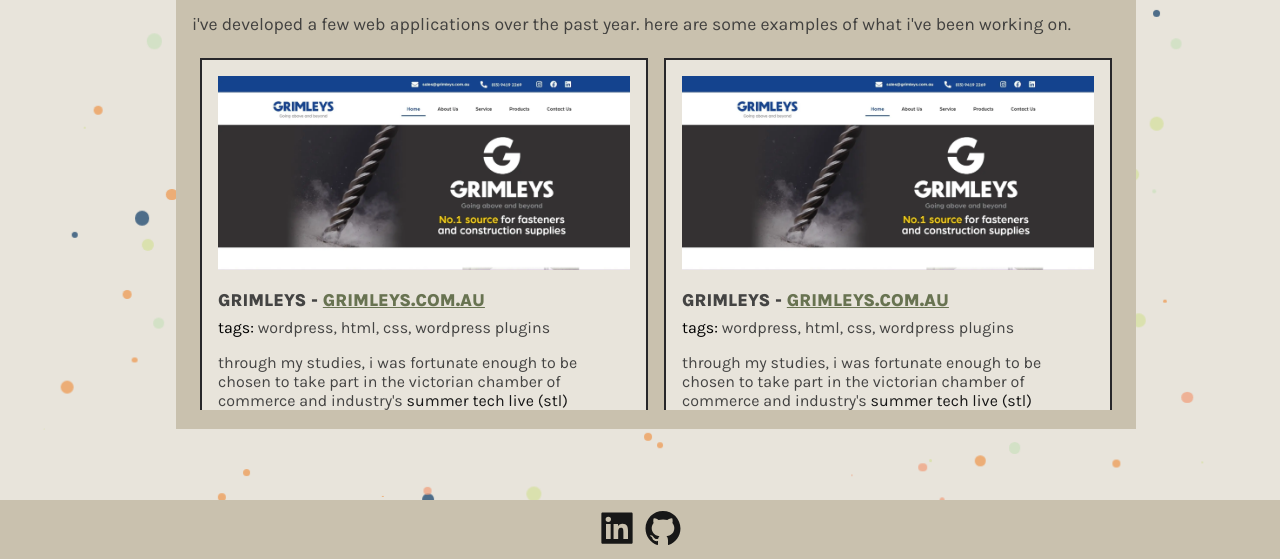
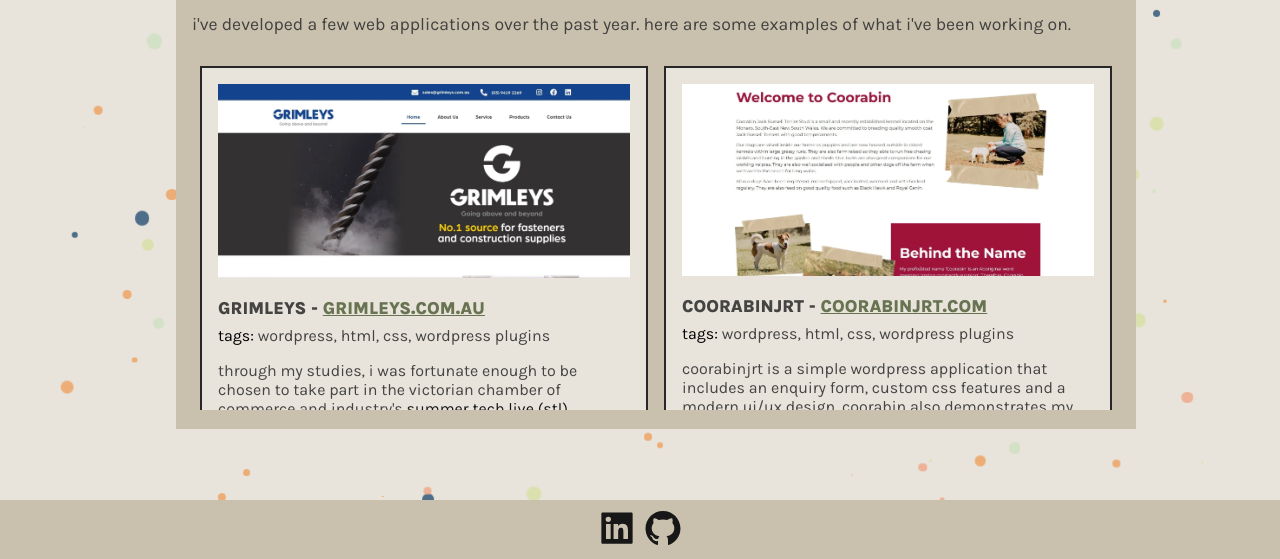
Before and after one commit to Thatskat/Katrinas-Official-Portfolio, a React (Vite) app in the folder portfolio-app/: page /projects in a window 1280 px wide. Shown: the part 219-778 px from the top of the page. Built offline with nearby package versions, Linux system fonts and the light colour scheme.

Commit message:
project changes

```diff
--- /dev/null
+++ b/portfolio-app/src/components/Card.jsx
@@ -0,0 +1,33 @@
+const Card = ({
+  image,
+  alt,
+  title,
+  link,
+  tagOne,
+  tagTwo,
+  tagThree,
+  tagFour,
+  description,
+}) => {
+  return (
+    <div className="projectCard">
+      <img src={image} alt={alt} />
+      <p className="cardTitle">
+        {title} -{" "}
+        <a href={link} target="_blank" rel="noreferrer">
+          {alt}
+        </a>
+      </p>
+      <span>
+        Tags:{" "}
+        <p>
+          <span>{tagOne}</span>, <span>{tagTwo}</span>, <span>{tagThree}</span>,{" "}
+          <span>{tagFour}</span>
+        </p>
+      </span>
+      <p className="cardDescription">{description}</p>
+    </div>
+  );
+};
+
+export default Card;
--- a/portfolio-app/src/index.css
+++ b/portfolio-app/src/index.css
@@ -85,6 +85,12 @@
 nav .navLinks {
   margin-right: 3rem;
 }
+nav .navLinks button{
+  transition: all 0.2s ease-in-out;
+}
+nav .navLinks button:hover {
+  transform: scale(1.01);
+}
 nav button {
   padding:  0.3rem 1rem 0rem  2rem;
   font-weight: 800;
@@ -127,6 +133,14 @@
 footer .inline a {
   font-size: 2.5rem;
   padding: 0.2rem;
+}
+
+footer .inline a svg {
+  transition: all 0.2s ease-in-out;
+}
+
+footer .inline a svg:hover {
+  transform: scale(1.01);
 }
 
 #light footer .inline a {
@@ -172,8 +186,8 @@
 }
 
 /* CARD TABLE CSS */
-.card table  {
-  row-gap: 3rem;
+.card table tr td {
+  padding: 0.3rem 1.3rem !important;
 }
 .card table tr td:hover {
   text-decoration: underline;
@@ -207,6 +221,7 @@
   display: flex;
   justify-content: start;
   gap: 1rem;
+  margin-top: 0.5rem;
 }
 .projectSection .projectCard {
   width: 50%;
@@ -253,26 +268,11 @@
 #dark .projectSection .projectCard .cardDescription a {
   color: var(--primary);
 }
-.projectSection .projectCard .cardDescription button {
-  background: #ffffff00;
-  border: none;
-  font-family: var(--main);
-  font-size: 1.1rem;
-  margin: 0rem 0.5rem;
-  padding-top: 0.1rem;
-  font-weight: 600;
-}
-.projectSection .projectCard .cardDescription button:hover, .projectSection .projectCard .cardDescription a:hover {
+
+ .projectSection .projectCard .cardDescription a:hover {
   text-decoration: underline;
 }
 
-#light .projectSection .projectCard .cardDescription button {
-  color: var(--black);
-}
-
-#dark .projectSection .projectCard .cardDescription button{
-  color: var(--brand);
-}
 /* CUSTOMISED SCROLL BAR */
 ::-webkit-scrollbar {
   width: 8px;
--- a/portfolio-app/src/pages/About.jsx
+++ b/portfolio-app/src/pages/About.jsx
@@ -24,7 +24,7 @@
                 <td>SQL</td>
               </tr>
               <tr>
-                <td>UX/UI Design and Development</td>
+                <td>UX/UI</td>
                 <td>WordPress</td>
                 <td>Adobe Suite</td>
               </tr>
--- a/portfolio-app/src/pages/Projects.jsx
+++ b/portfolio-app/src/pages/Projects.jsx
@@ -1,7 +1,9 @@
-import React, { useState } from 'react';
+// IMPORT PROJECT CARD COMPONENT
+import Card from '../components/Card';
 // IMPORT PROJECT SCREENSHOTS
 import Grimleys from '../assets/Past-Projects-Grimleys.webp';
-
+import Coorabin from '../assets/coorabinjrt.webp';
+import WindowsXP from '../assets/windowsxpportfolio.webp';
 
 const Projects = () => {
 
@@ -12,22 +14,16 @@
         <p className='subHeading'>I&apos;ve developed a few web applications over the past year. Here are some examples of what I&apos;ve been working on.</p>
         <div className='projectSection'>
           <div className='row'>
-             <div className='projectCard'>
-            <img src={Grimleys} alt="Grimleys.com.au" />
-            <p className='cardTitle'>Grimleys - <a href="https://grimleys.com.au/" target='_blank' rel='noreferrer'>grimleys.com.au</a></p>
-            <span>Tags: <p><span>WordPress</span>, <span>HTML</span>, <span>CSS</span>, <span>WordPress Plugins</span></p></span>
-            <p className='cardDescription'>Through my studies, I was fortunate enough to be chosen to take part in the Victorian Chamber of Commerce and Industry&apos;s <a href="https://www.victorianchamber.com.au/services/programs-and-grants/summertech-live" target='_blank' rel='noreferrer'>Summer Tech Live (STL)</a> cadetship. Through this cadetship, myself and another student were paired up with Melbourne-based construction supplies company, Grimleys. <button>Read More</button></p>
+            <Card image={Grimleys} alt="Grimleys.com.au" title="Grimleys" link="https://grimleys.com.au/" tagOne="WordPress" tagTwo="HTML" tagThree="CSS" tagFour="WordPress Plugins" description={<>Through my studies, I was fortunate enough to be chosen to take part in the Victorian Chamber of Commerce and Industry&apos;s <a href="https://www.victorianchamber.com.au/services/programs-and-grants/summertech-live" target='_blank' rel='noreferrer'> Summer Tech Live (STL)</a> cadetship. Through this cadetship, myself and another student were paired up with Melbourne-based construction supplies company, Grimleys.</>}/>
+            <Card image={Coorabin} alt="coorabinjrt.com" title="CoorabinJRT" link="https://coorabinjrt.com/" tagOne="WordPress" tagTwo="HTML" tagThree="CSS" tagFour="WordPress Plugins" description={<>CoorabinJRT is a simple WordPress application that includes an enquiry form, custom CSS features and a modern UI/UX design. Coorabin also demonstrates my knowledge in WordPress Plugins, such as Elementor, WooCommerce and </>}/>
           </div>
-            <div className='projectCard'>
-            <img src={Grimleys} alt="Grimleys.com.au" />
-            <p className='cardTitle'>Grimleys - <a href="https://grimleys.com.au/" target='_blank' rel='noreferrer'>grimleys.com.au</a></p>
-            <span>Tags: <p><span>WordPress</span>, <span>HTML</span>, <span>CSS</span>, <span>WordPress Plugins</span></p></span>
-            <p className='cardDescription'>Through my studies, I was fortunate enough to be chosen to take part in the Victorian Chamber of Commerce and Industry&apos;s <a href="https://www.victorianchamber.com.au/services/programs-and-grants/summertech-live" target='_blank' rel='noreferrer'>Summer Tech Live (STL)</a> cadetship. Through this cadetship, myself and another student were paired up with Melbourne-based construction supplies company, Grimleys. <button>Read More</button></p>
+          <div className='row'>
+            <Card image={WindowsXP} alt="windowsxp.pages.dev" title="WindowsXP Portfolio" link="https://windowsxp.pages.dev/"/>
+            <Card />
           </div>
           </div>
         </div>
       </div>
-    </div>
   )
 }
 
```
Also changed, not shown: portfolio-app/src/assets/coorabinjrt.webp (added), portfolio-app/src/assets/windowsxpportfolio.webp (added).
